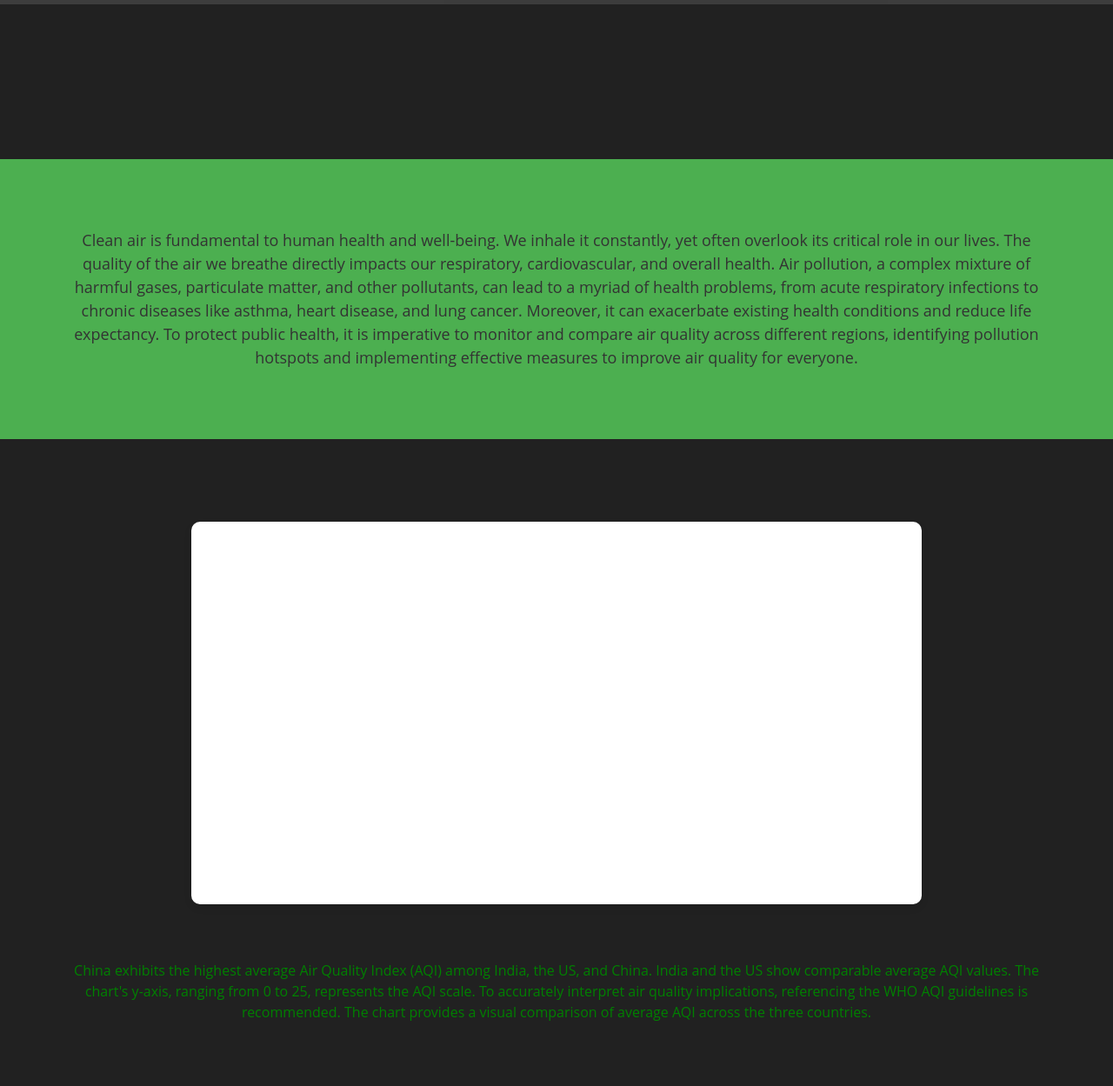
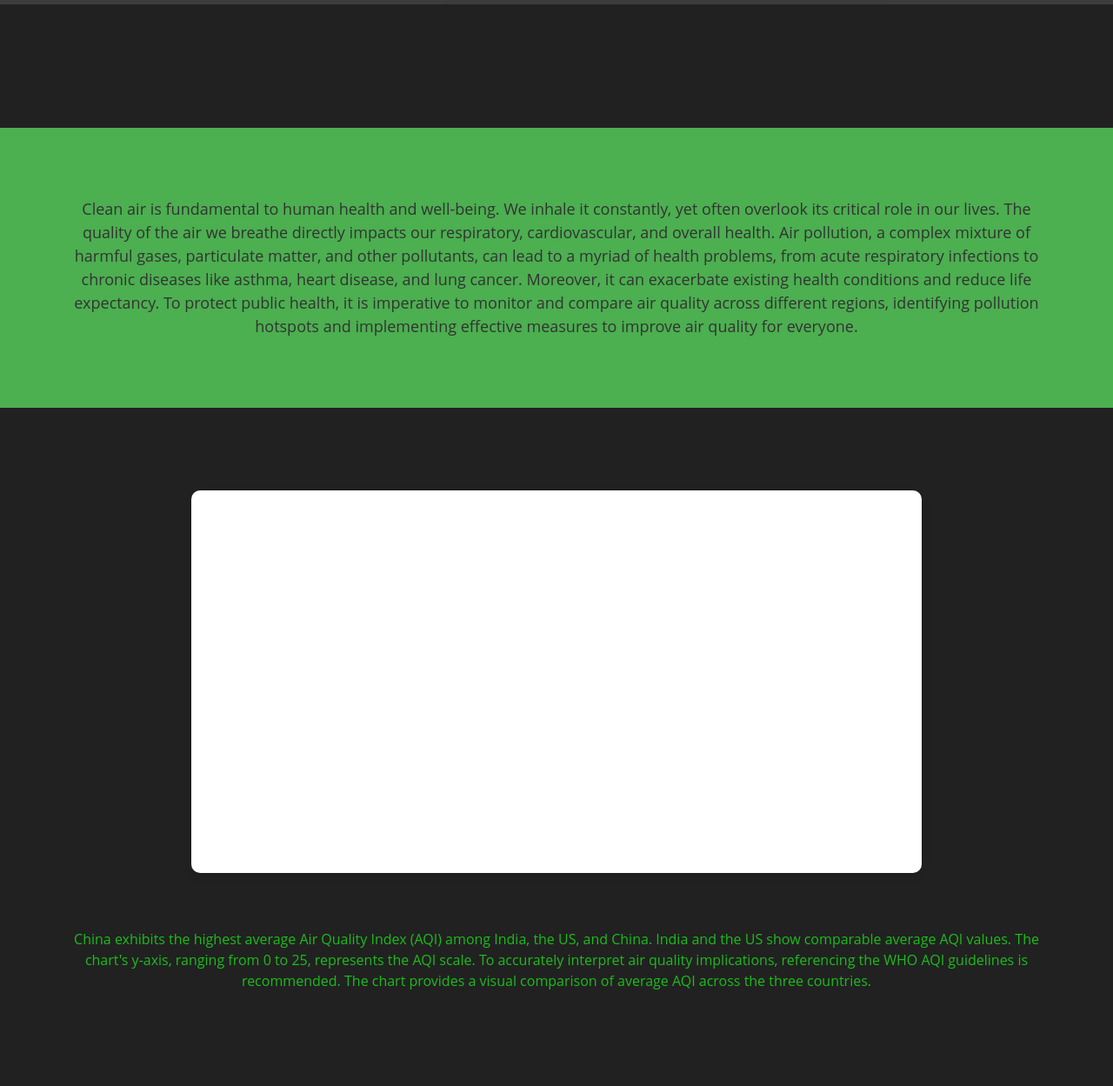
Before and after one commit to Deepak-SBaghel/Data_Visualization_Website, a plain HTML site: page index.html in a window 1280 px wide. Shown: the part 51-1300 px from the top of the page at 87% size. Drawn offline with nearby package versions, Linux system fonts and the light colour scheme; no server answers.

Commit message:
Update style.css

```diff
--- a/style.css
+++ b/style.css
@@ -22,8 +22,9 @@ body {
 
 .gren{
   font-size: large;
-  margin-top: 5em;
+  margin-top: 3em;
   background-color: #4caf50;
+  padding-top: 2rem;
   padding: 5rem;
   margin-bottom: 2em;
   row-gap: 5em;
@@ -45,10 +46,11 @@ h1 {
 }
 
 .gresn{
-  color: green;
+  color: rgb(28, 188, 28);
   padding-top: 2rem;
   padding: 4rem;
   text-align: center ;
+
 }
 
 h2 {
```
